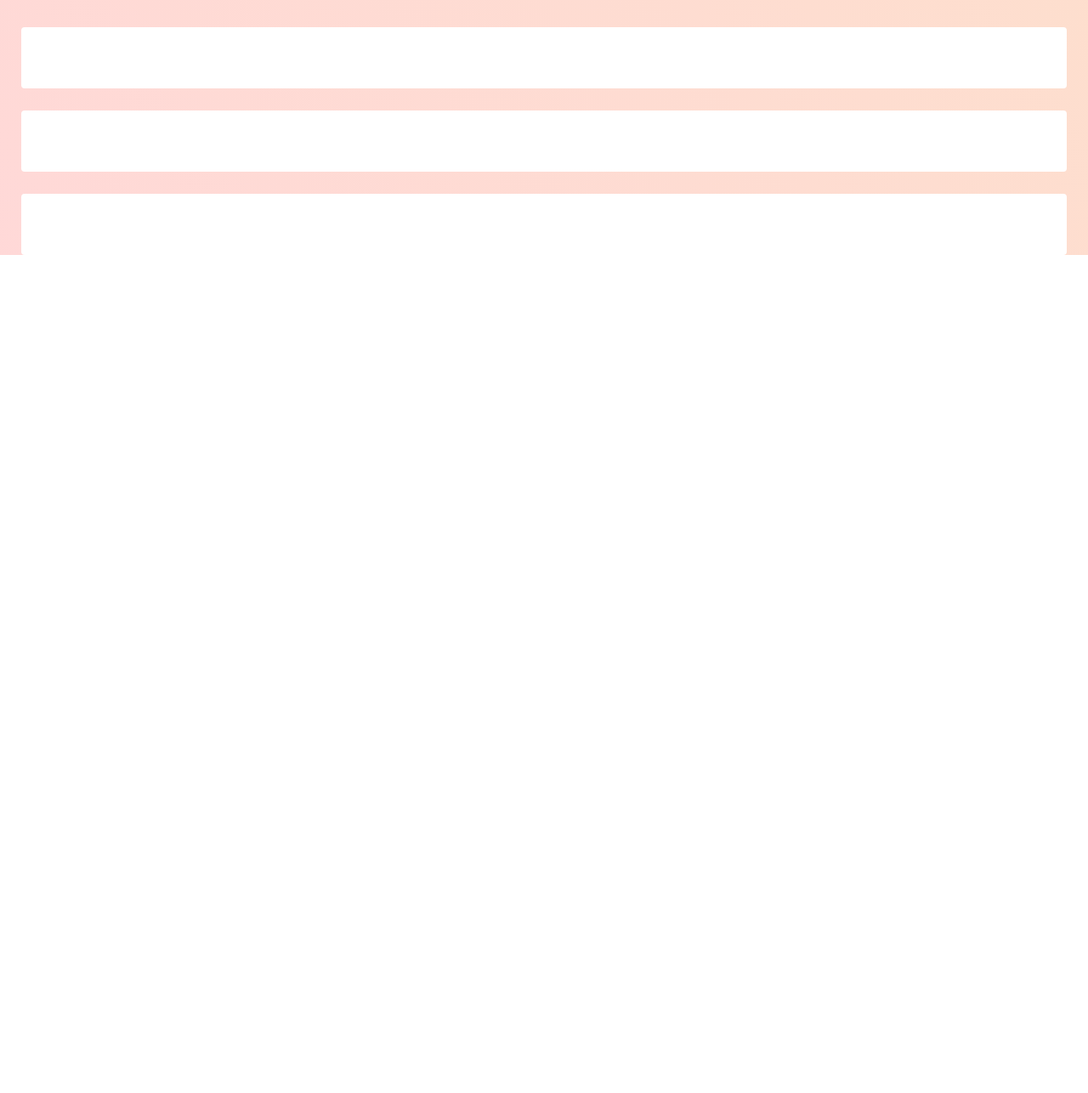
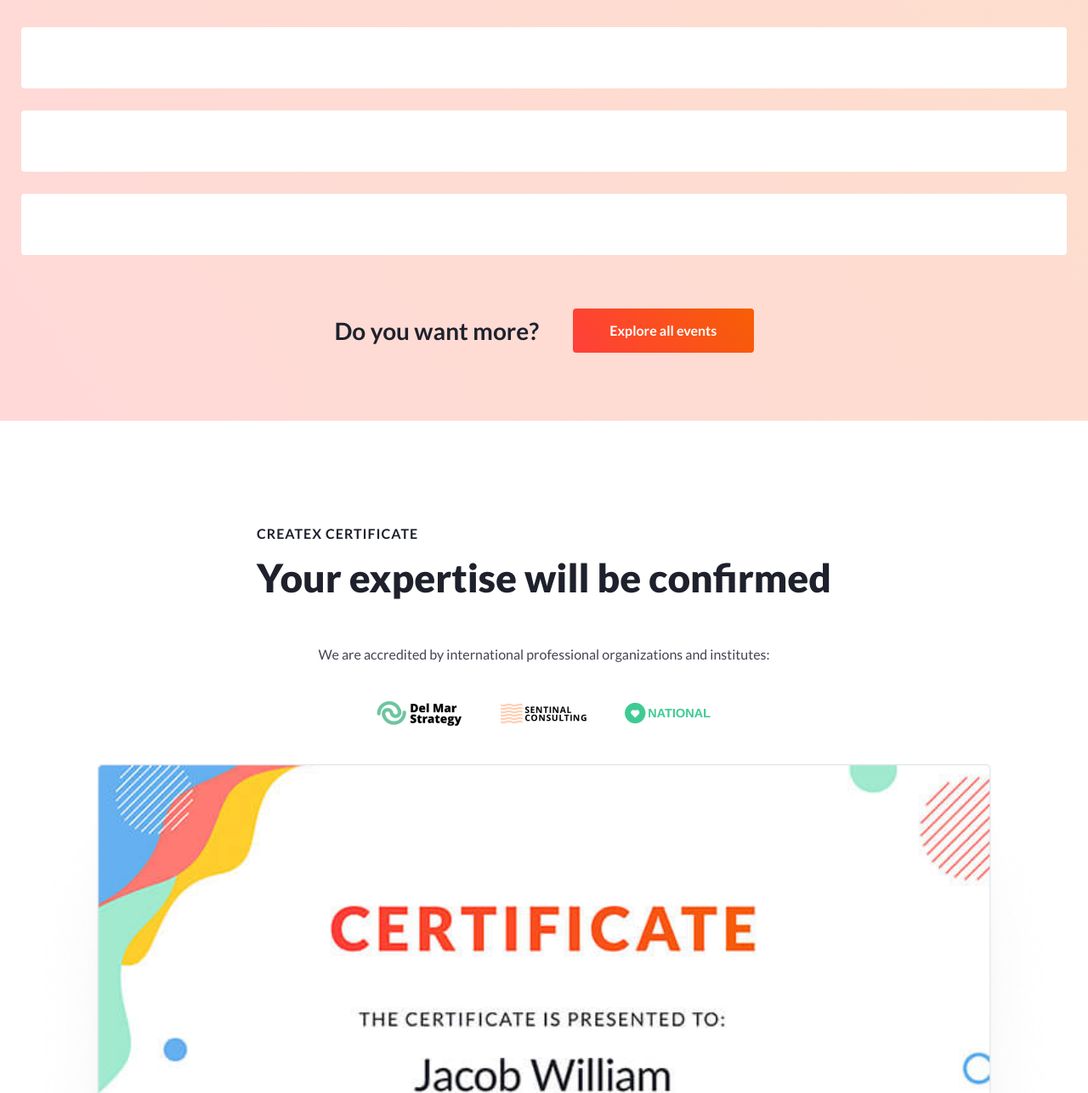
Before and after one commit to denyysdenyy/Createx, a website: page src/index.html in a window 1280 px wide. Shown: the part 3505-4791 px from the top of the page at 85% size. Before the commit the page ends 3805 px from the top, so only its background shows below. Drawn offline with nearby package versions, Linux system fonts and the light colour scheme; files that its build step writes are made by us from their sources; no server answers; files whose address does not match are found by name.

Commit message:
createx-certificate section done

```diff
--- a/gulp/version.json
+++ b/gulp/version.json
@@ -1,3 +1,3 @@
 {
-    "main": "20230424171347"
+    "main": "20230425010742"
 }
--- a/src/html/Home/Home-events.html
+++ b/src/html/Home/Home-events.html
@@ -15,4 +15,8 @@
             <div class="events__card">
         </div>
     </div>
+    <div class="home-events__footer">
+        <h5 class="home-events__subtitle">Do you want more?</h5>
+        <a href="#" class="default-button">Explore all events</a>
+    </div>
 </section>
--- /dev/null
+++ b/src/html/templates/Createx-certificate.html
@@ -0,0 +1,24 @@
+<section class="createx-certificate">
+    <div class="_container">
+        <div class="createx-certificate__wrapper">
+            <div class="createx-certificate__body">
+                <div class="default-section__header">
+                    <h3 class="default-section__header-subtitle">Createx Certificate</h3>
+                    <h2 class="default-section__header-title">Your expertise will be confirmed  </h2>
+                </div>
+                <p class="createx-certificate__discription">We are accredited by international professional organizations and institutes:</p>
+                <div scrolldelay="60" class="createx-certificate__partners">
+                    <img src="img/Home/Createx-certificate/logo-1.png" alt="del-mar-strategy" class="createx-certificate-partner">
+                    <img src="img/Home/Createx-certificate/logo-2.png" alt="sentinal-consulting" class="createx-certificate-partner">
+                    <img src="img/Home/Createx-certificate/logo-3.png" alt="national" class="createx-certificate-partner">
+                </div>
+                <marquee scrolldelay="60" class="createx-certificate__partners">
+                    <img src="img/Home/Createx-certificate/logo-1.png" alt="del-mar-strategy" class="createx-certificate-partner">
+                    <img src="img/Home/Createx-certificate/logo-2.png" alt="sentinal-consulting" class="createx-certificate-partner">
+                    <img src="img/Home/Createx-certificate/logo-3.png" alt="national" class="createx-certificate-partner">
+                </marquee>
+            </div>
+            <img src="img/Home/Createx-certificate/certificate.png" alt="certificate" class="createx-certificate-img">
+        </div>
+    </div>
+</section>
--- a/src/index.html
+++ b/src/index.html
@@ -11,6 +11,8 @@
 		@@include('html/Home/Home-course.html',{})
 		@@include('html/Home/Home-benefits.html',{})
 		@@include('html/Home/Home-events.html',{})
+		@@include('html/templates/Createx-certificate.html',{})
+
 
 
 
--- a/src/scss/pages/Home/home-events.scss
+++ b/src/scss/pages/Home/home-events.scss
@@ -1,4 +1,5 @@
 .home-events {
+    padding-bottom: 80px;
     padding-top: 84px;
     background-color: linear-gradient(55.95deg, #FF3F3A 0%, #F75E05 100%);
     position: relative;
@@ -19,6 +20,24 @@
     &__body {
         display: grid;
         row-gap: 26px;
+        margin-bottom: 63px;
+    }
+    // .home-events__footer
+
+    &__footer{
+        @media(max-width:768px){
+            flex-direction: column;
+        }
+        display: flex;
+        align-items: center;
+        justify-content: center;
+        gap: 40px;
+    }
+    // .home-events__subtitle
+
+    &__subtitle{
+        font-weight: 700;
+        font-size: 28px;
     }
 
 .default-section {
@@ -30,14 +49,5 @@
         gap: 17px;
     }
 
-    // .default-section__header-subtitle
-
-    &__header-subtitle {
-    }
-
-    // .default-section__header-title
-
-    &__header-title {
-    }
 }
 }
--- /dev/null
+++ b/src/scss/pages/createx-certificate.scss
@@ -0,0 +1,89 @@
+.createx-certificate {
+    padding-top: 120px;
+
+    // .createx-certificate__wrapper
+
+    &__wrapper {
+        display: flex;
+        @media(max-width:1439px){
+            flex-direction: column;
+            align-items: center;
+            text-align: center;
+            gap: 35px;
+        }
+    }
+
+    // .createx-certificate__body
+
+    &__body {
+        @media(min-width: 1440px){
+            margin-right: 70px;
+        }
+    }
+
+    // .createx-certificate__discription
+
+    &__discription {
+        font-weight: 400;
+        font-size: 16px;
+        line-height: 28px;
+        color: #424551;
+        margin-bottom: 29.3px;
+    }
+
+    // .createx-certificate__partners
+
+    &__partners {
+        @media(min-width:525px){
+            display: flex;
+        }
+        display: none;
+        gap: 40.6px;
+        @media(max-width:1439px){
+            justify-content: center;
+        }
+    }
+
+//    &-partner {
+//     }
+   &-img {
+    width: 100%;
+    }
+    marquee{
+        display: none;
+        @media(max-width:425px){
+            display: block;
+        }
+    }
+
+    .default-section {
+
+        // .default-section__header
+
+        &__header {
+            gap: 11px;
+            margin-bottom: 48px;
+        }
+
+        // .default-section__header-subtitle
+
+        &__header-subtitle {
+            line-height: 25px;
+            text-align: left;
+            @media(max-width:768px){
+                text-align: center;
+            }
+        }
+
+        // .default-section__header-title
+
+        &__header-title {
+            @media(max-width:768px){
+                text-align: center;
+            }
+            text-align: left;
+            line-height: 124%;
+        }
+    }
+
+}
--- a/src/scss/style.scss
+++ b/src/scss/style.scss
@@ -99,6 +99,8 @@
   //</ПОДКЛЮЧЕНИЕ ФАЙЛОВ UI СТИЛЕЙ, ФОРМ И ГОТОВЫХ КЛАССОВ>====================================================================================================
 
   @import "./templates/events.scss";
+  @import "./pages/createx-certificate.scss";
+
 
   //<ПОДКЛЮЧЕНИЕ ФАЙЛОВ СТИЛЕЙ СТРАНИЦ И ЭЛЕМЕНТОВ>====================================================================================================
 
```
Also changed, not shown: dist/css/style.css, dist/css/style.min.css, dist/img/Home/Createx-certificate/Sentinal Consulting Logo 1.png (added), dist/img/Home/Createx-certificate/certificate.png (added), dist/img/Home/Createx-certificate/logo-1.png (added), dist/img/Home/Createx-certificate/logo-2.png (added), dist/img/Home/Createx-certificate/logo-3.png (added), dist/img/Home/Createx-certificate/logo.png (added), dist/index.html, src/img/Home/Createx-certificate/certificate.png (added), src/img/Home/Createx-certificate/logo-1.png (added), src/img/Home/Createx-certificate/logo-2.png (added), src/img/Home/Createx-certificate/logo-3.png (added).
